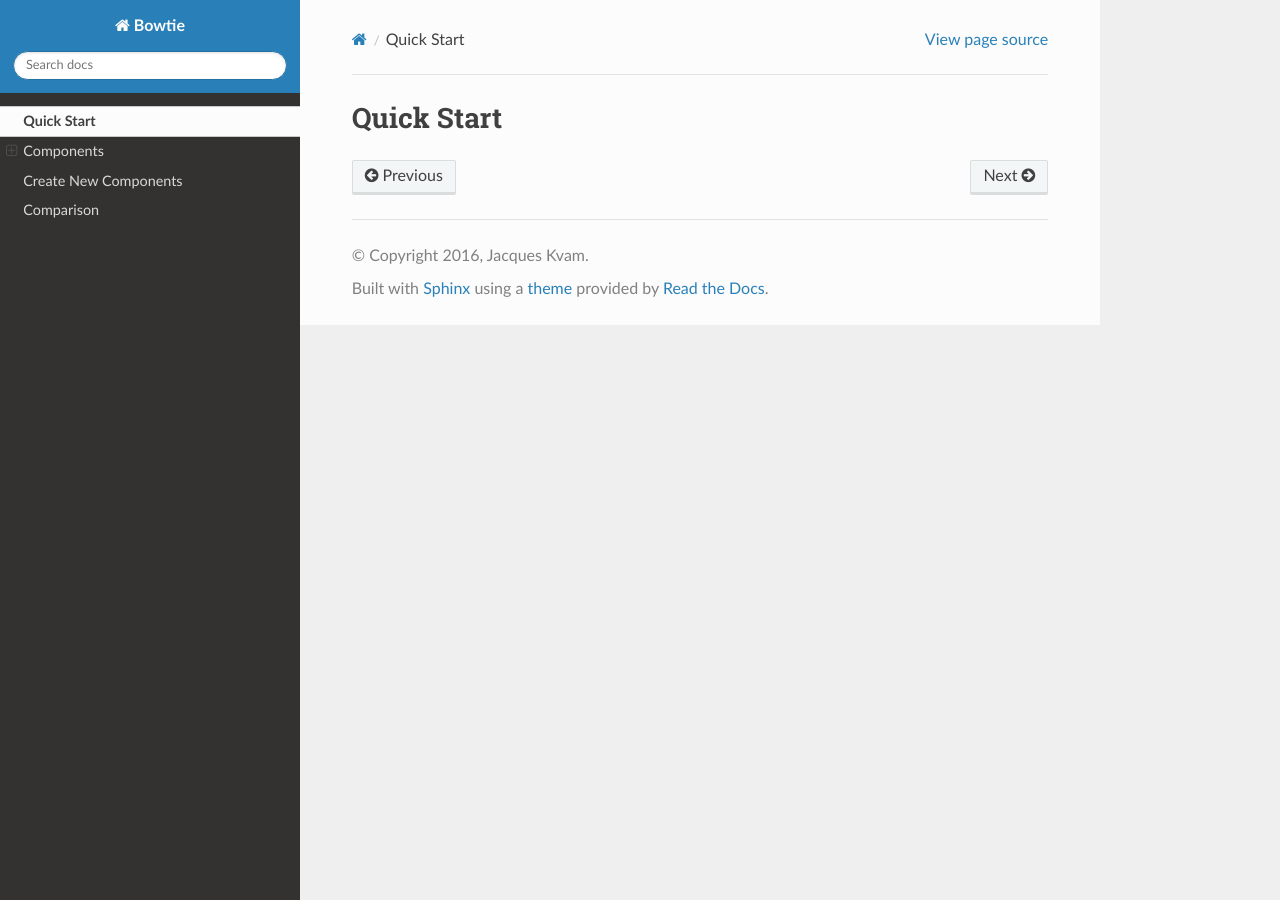
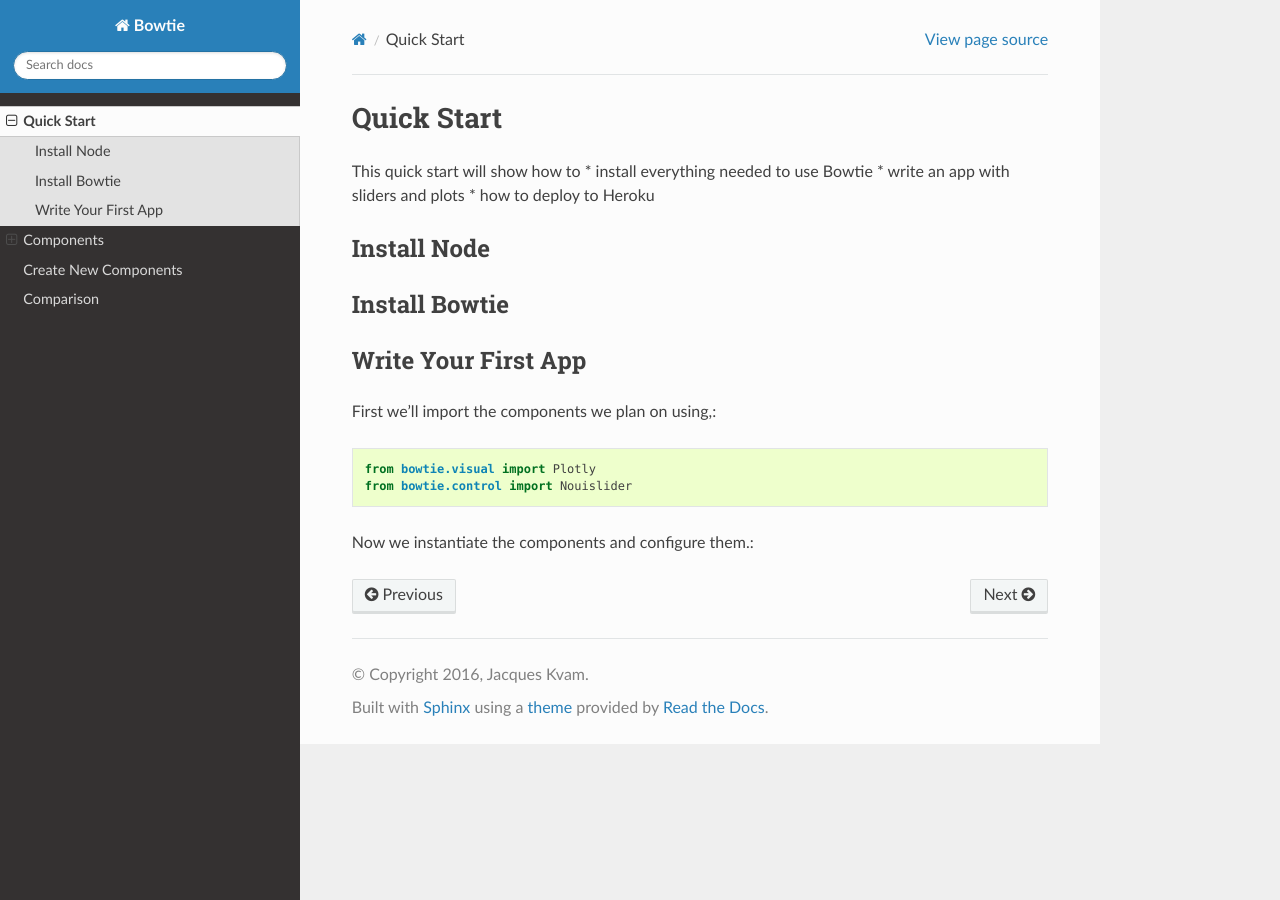
Before and after one commit to jwkvam/bowtie, a Sphinx documentation site: the page built from doc/quickstart.rst, in a window 1280 px wide. Built offline with Sphinx 7.4.7 and the Read the Docs theme 2.0.0, drawn with Linux system fonts in a browser that asks for light colours.

Commit message:
Update quickstart.rst

```diff
--- a/doc/quickstart.rst
+++ b/doc/quickstart.rst
@@ -5,3 +5,25 @@
 
 Quick Start
 ===========
+
+This quick start will show how to
+* install everything needed to use Bowtie
+* write an app with sliders and plots
+* how to deploy to Heroku
+
+
+Install Node
+------------
+
+Install Bowtie
+--------------
+
+Write Your First App
+--------------------
+
+First we'll import the components we plan on using,::
+
+    from bowtie.visual import Plotly
+    from bowtie.control import Nouislider
+
+Now we instantiate the components and configure them.::
```
